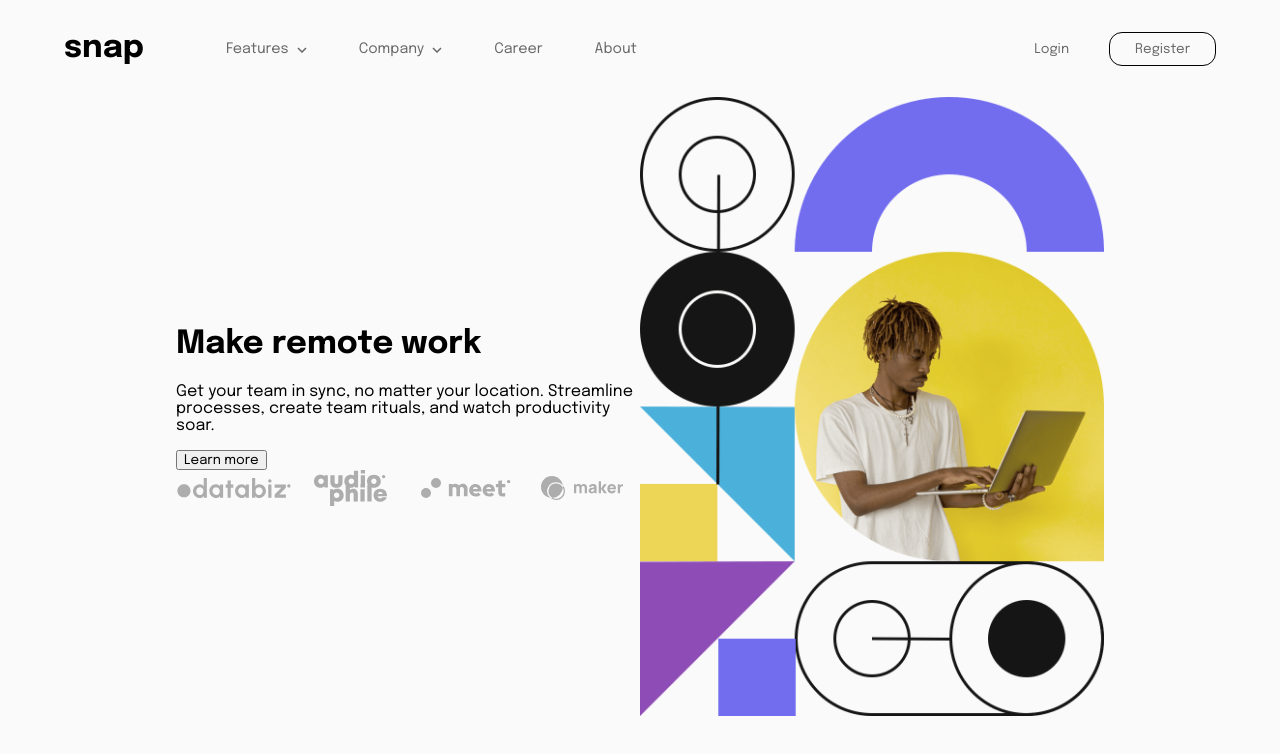
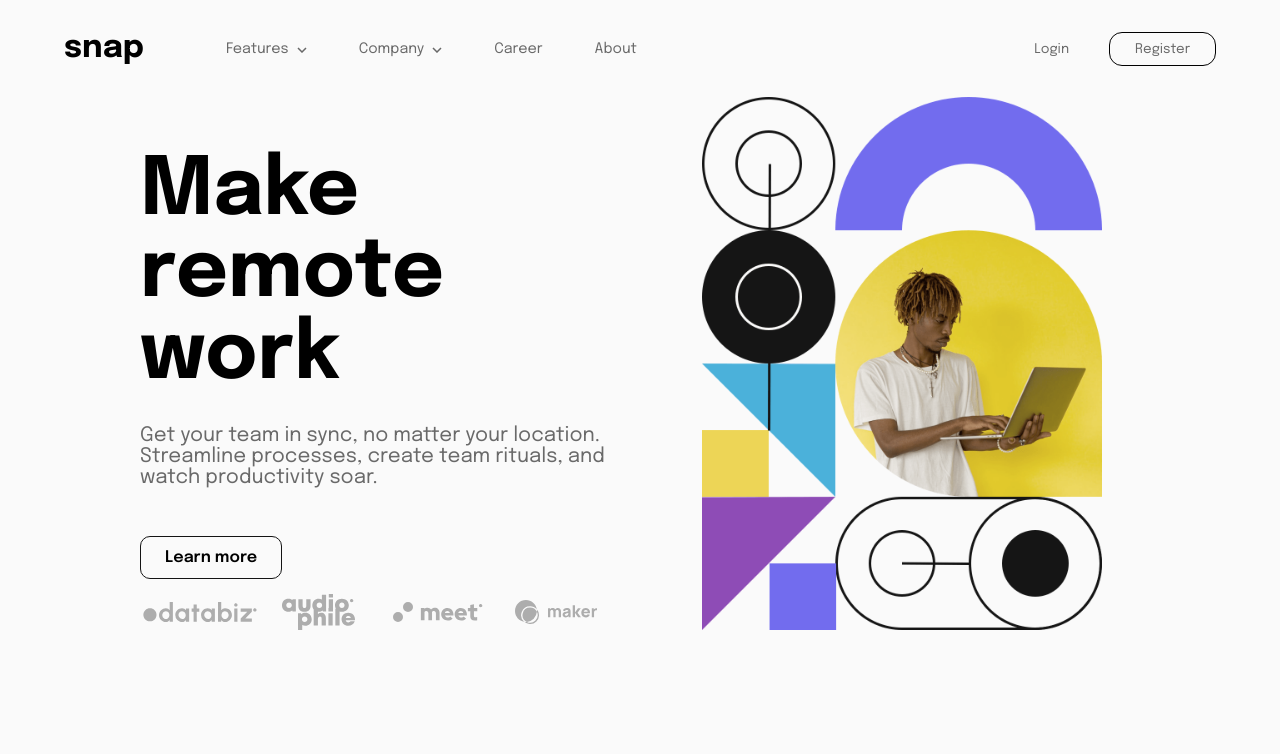
Before and after one commit to LorryAfriyie/intro-section-with-dropdown-navigation, a React (Vite) app: page / in a window 1280 px wide. Shown: the top 754 px of the page. Built offline with nearby package versions, Linux system fonts and the light colour scheme.

Commit message:
Hero section styling
Adding flex display to information section of the hero section.

```diff
--- a/src/scss/hero.scss
+++ b/src/scss/hero.scss
@@ -1,8 +1,10 @@
 .hero {
+  height: 100%;
   &__content-grid {
     display: grid;
+    gap: 3rem;
     justify-content: center;
-    width: min(100% - 2rem, 58rem);
+    max-width: 1000px;
     margin-inline: auto;
 
     //height: 100vh;
@@ -14,6 +16,39 @@
 
   &__info {
     place-content: center;
+    display: flex;
+    flex-direction: column;
+  }
+
+  &__main-text {
+    margin-bottom: auto;
+    margin-block-end: 0.5rem;
+    font-size: 5rem;
+  }
+
+  &__sub-text {
+    font-size: 1.25rem;
+    color: var(--clr-almost-gray);
+    margin-block-end: 3rem;
+  }
+
+  &__learn-btn {
+    margin-inline-end: auto;
+    background: none;
+    border-radius: 10px;
+    padding: 0.75rem 1.5rem 0.75rem 1.5rem;
+    border: 1px solid var(--clr-almost-black);
+    font-size: 1rem;
+    font-weight: 600;
+  }
+
+  &__learn-btn:hover {
+    background: var(--clr-almost-black);
+    color: var(--clr-almost-white);
+  }
+
+  &__client-grid {
+    margin-top: auto;
   }
 
   &__img-container {
@@ -25,7 +60,8 @@
     img {
       display: flex;
       width: 100%;
-      margin: auto;
+      max-width: 400px;
+      margin-inline: auto;
     }
   }
 
```
